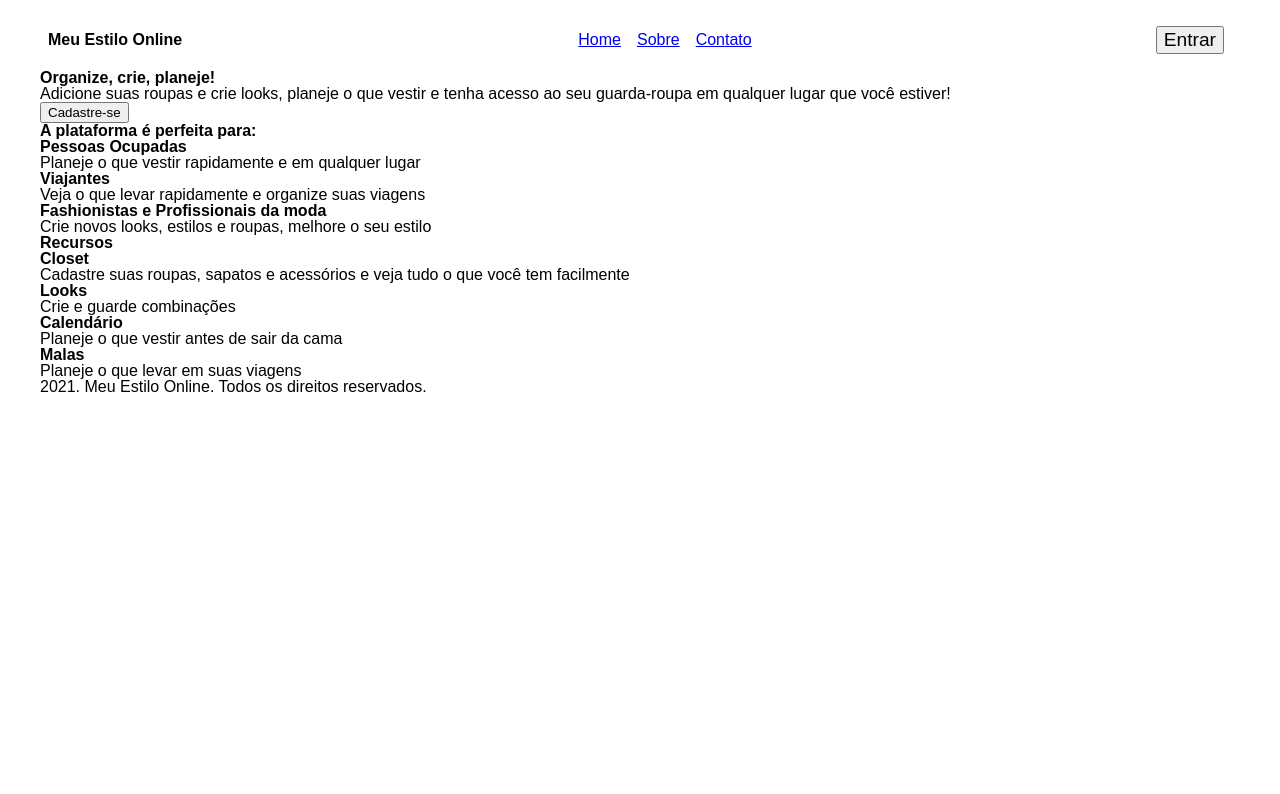
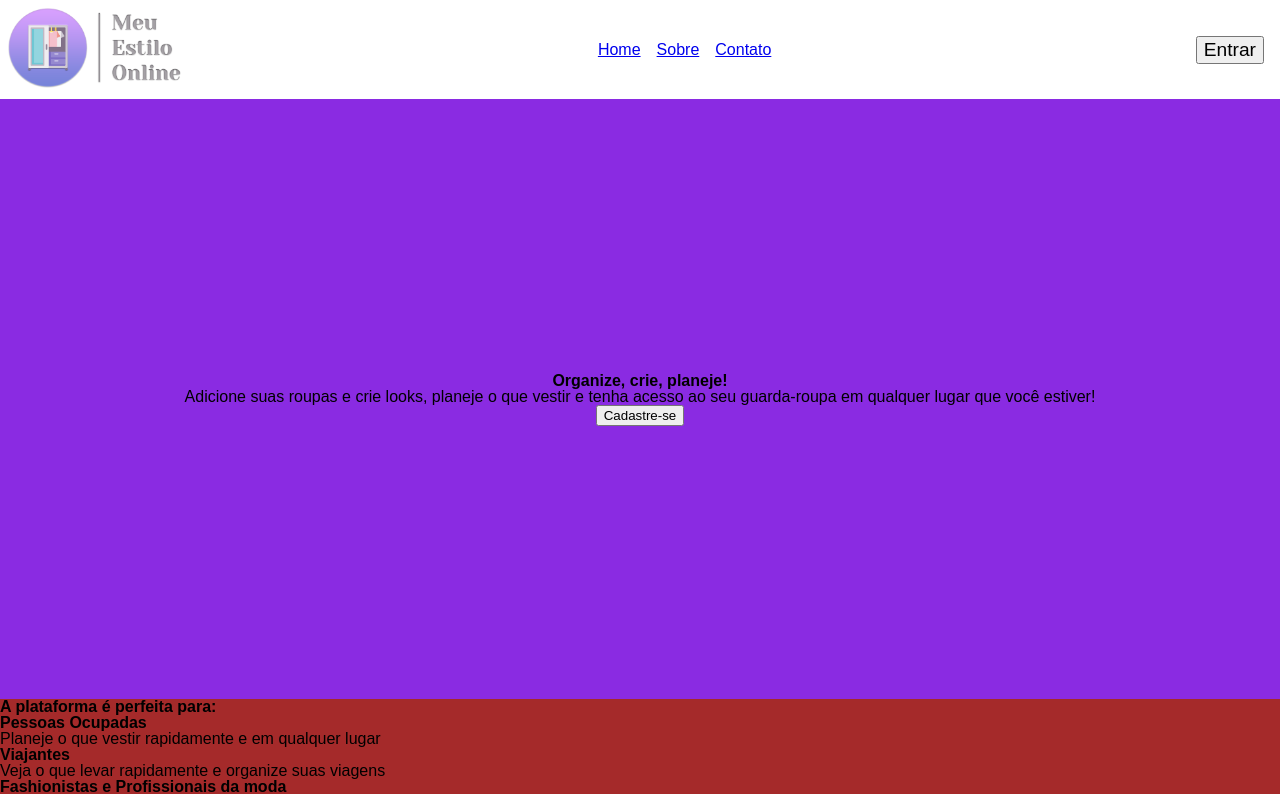
Before and after one commit to lydyanah/projeto-senac, a React (Create React App) app: page / in a window 1280 px wide. Shown: the top 794 px of the page. Built offline with nearby package versions, Linux system fonts and the light colour scheme.

Commit message:
página home e importação do logo

```diff
--- a/src/components/ExternalPage/ExternalPage.tsx
+++ b/src/components/ExternalPage/ExternalPage.tsx
@@ -1,5 +1,6 @@
 import { FunctionComponent, ReactNode } from "react";
 import { Link } from "react-router-dom";
+import Logo from "../../assets/images/logo.png"
 import "./styles.css";
 
 type Props = {
@@ -11,7 +12,7 @@ const ExternalPage: FunctionComponent<Props> = ({ children }) => {
     <>
       <nav>
         <span>
-          <h1 className="logo">Meu Estilo Online</h1>
+          <img className="logo" src={Logo} alt="logotipo" />
         </span>
         <span className="menu">
           <Link to="/" className="menuItem">Home</Link>
--- a/src/components/ExternalPage/styles.css
+++ b/src/components/ExternalPage/styles.css
@@ -1,3 +1,7 @@
+.logo{
+  height: 80px;
+}
+
 nav{
   display: flex;
   justify-content: space-between;
--- a/src/pages/home/index.tsx
+++ b/src/pages/home/index.tsx
@@ -1,10 +1,12 @@
 import { Link } from "react-router-dom";
 import ExternalPage from "../../components/ExternalPage/ExternalPage";
+import "./styles.css";
+
 
 const Home = () => {
   return (
     <ExternalPage>
-      <div>
+      <div className="infoGeral">
         <h1>Organize, crie, planeje!</h1>
         <p>
           Adicione suas roupas e crie looks, planeje o que vestir e tenha acesso
@@ -15,7 +17,7 @@ const Home = () => {
         </Link>
       </div>
 
-      <div>
+      <div className="públicoAlvo">
         <h1>A plataforma é perfeita para:</h1>
         <h2>Pessoas Ocupadas</h2>
         <p>Planeje o que vestir rapidamente e em qualquer lugar</p>
@@ -24,7 +26,7 @@ const Home = () => {
         <h2>Fashionistas e Profissionais da moda</h2>
         <p>Crie novos looks, estilos e roupas, melhore o seu estilo</p>
       </div>
-      <div>
+      <div className="recursos">
         <h1>Recursos</h1>
         <h2>Closet</h2>
         <p>Cadastre suas roupas, sapatos e acessórios e veja tudo o que você tem facilmente</p>
--- /dev/null
+++ b/src/pages/home/styles.css
@@ -0,0 +1,25 @@
+.infoGeral{
+    background-color: blueviolet;
+    height: 600px;
+    display: flex;
+    flex-direction: column;
+    justify-content: center;
+    align-items: center;
+    margin: 0px;
+}
+
+.infoGeral p{
+    text-align: center;
+}
+
+.públicoAlvo{
+    background-color: brown;
+}
+
+.recursos{
+    background-color: yellow;
+}
+
+footer{
+    background-color: teal;
+}
--- a/src/styles/global.css
+++ b/src/styles/global.css
@@ -1,7 +1,3 @@
 *{
     font-family: Arial, Helvetica, sans-serif;
 }
-
-body{
-    margin: 10px 40px;
-}
```
Also changed, not shown: src/assets/images/logo.png (added).
